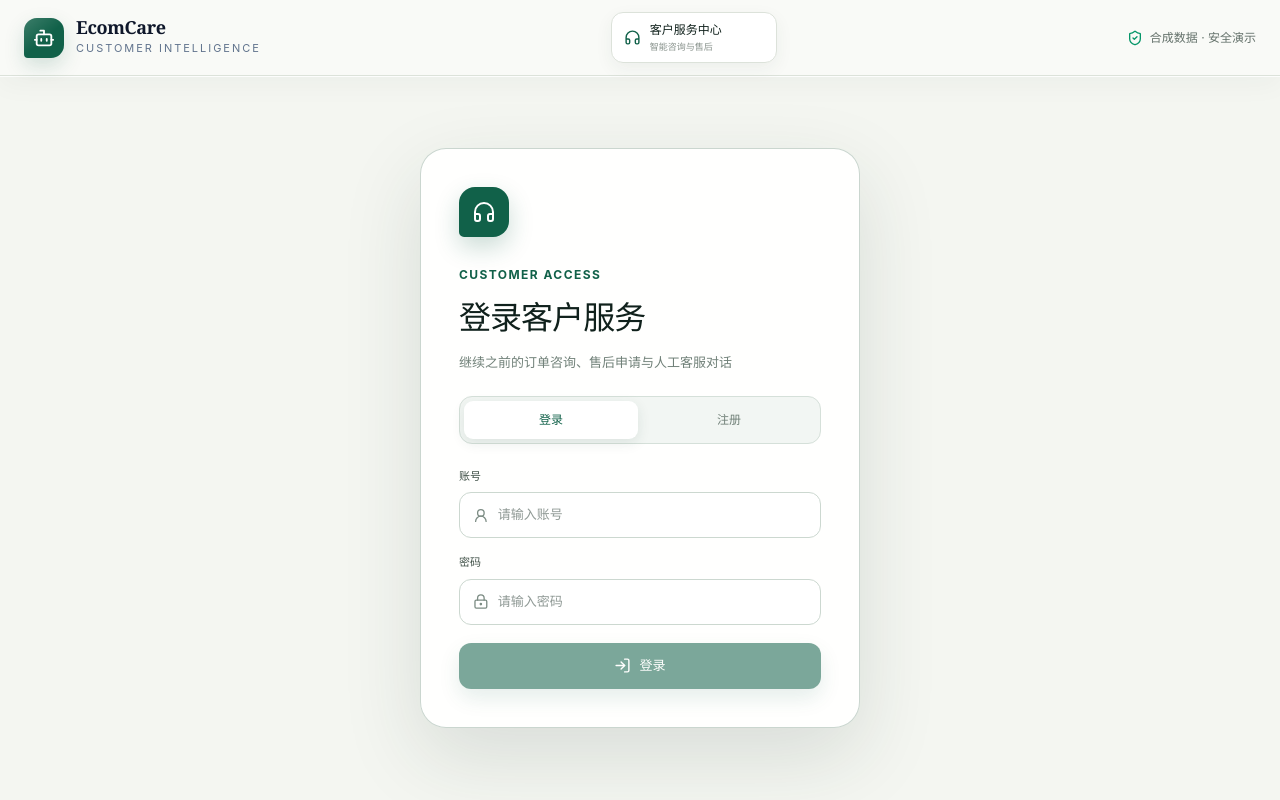
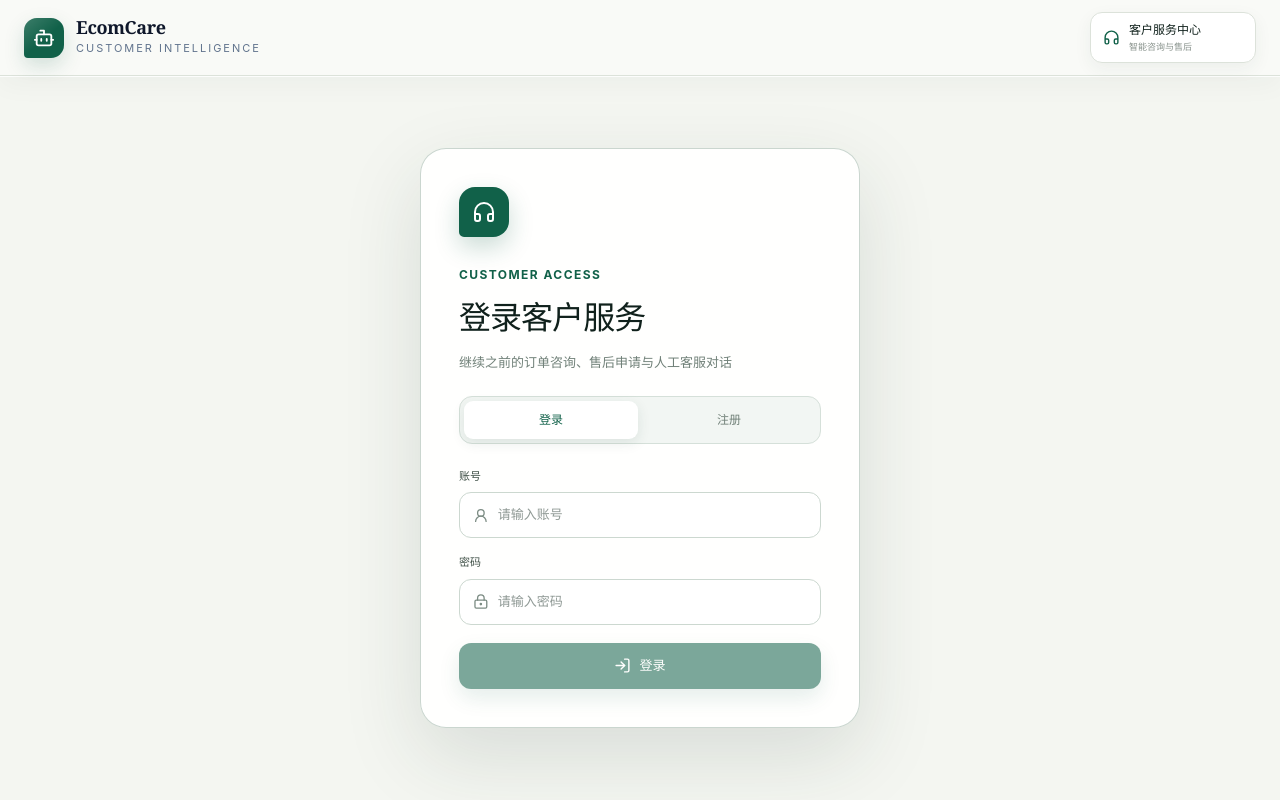
Before and after one commit to Yy9231/ecomcare-agent, a React (Vite) app in the folder frontend/: page /#/customer in a window 1280 px wide. Built offline with nearby package versions, Linux system fonts and the light colour scheme; no server answers.

Commit message:
fix: 移除登录页安全演示提示

```diff
--- a/frontend/src/App.tsx
+++ b/frontend/src/App.tsx
@@ -1,4 +1,4 @@
-import { Bot, Headphones, LayoutDashboard, LogOut, ShieldCheck } from "lucide-react";
+import { Bot, Headphones, LayoutDashboard, LogOut } from "lucide-react";
 import { lazy, Suspense, useEffect, useState } from "react";
 import { clearSession, loadSession, saveSession, validateSession, type AuthSession, type Role } from "./lib/auth";
 
@@ -85,7 +85,7 @@ export default function App() {
             <span>{isAgent ? "审批与审计" : "智能咨询与售后"}</span>
           </div>
         </div>
-        {session ? <button className="logout-button" onClick={logout}><LogOut size={15} />退出登录</button> : <div className="safety-label"><ShieldCheck size={16} /> 合成数据 · 安全演示</div>}
+        {session ? <button className="logout-button" onClick={logout}><LogOut size={15} />退出登录</button> : null}
       </header>
       <main>
         <Suspense fallback={<div className="page-loading">正在进入{isAgent ? "客服工作台" : "客户服务"}…</div>}>
--- a/frontend/src/styles.css
+++ b/frontend/src/styles.css
@@ -27,8 +27,6 @@ button { cursor: pointer; }
 .system-badge.agent { color: white; border-color: var(--green); background: var(--green); }
 .system-badge.agent strong, .system-badge.agent span { color: white; }
 .system-badge.agent span { opacity: .72; }
-.safety-label { display: flex; align-items: center; gap: 7px; color: #64716b; font-size: 12px; }
-.safety-label svg { color: #059669; }
 .page-loading { min-height: calc(100vh - 76px); display: grid; place-items: center; color: #718078; font-size: 13px; }
 
 .customer-shell { max-width: 1260px; min-height: calc(100vh - 76px); margin: auto; padding: 48px 28px; display: grid; grid-template-columns: .82fr 1.18fr; gap: 64px; align-items: center; }
@@ -216,7 +214,6 @@ button { cursor: pointer; }
   .topbar { height: auto; padding: 12px 16px; flex-wrap: wrap; gap: 10px; }
   .system-badge { min-width: 0; margin-left: auto; padding: 7px 10px; }
   .system-badge span { display: none; }
-  .safety-label { display: none; }
   .customer-shell, .workspace-shell { padding: 16px; }
   .chat-panel { height: calc(100vh - 100px); min-height: 540px; border-radius: 18px; }
   .metrics-grid { grid-template-columns: 1fr 1fr; }
```
